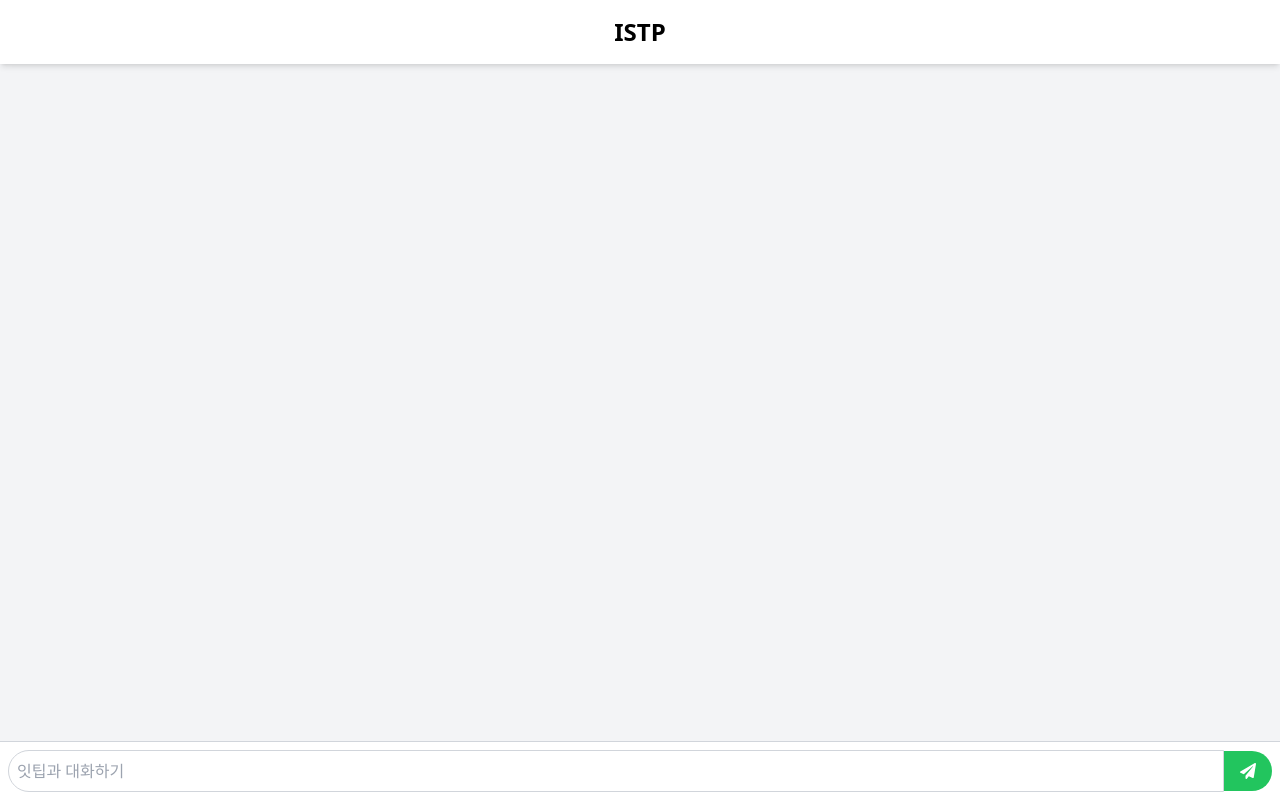
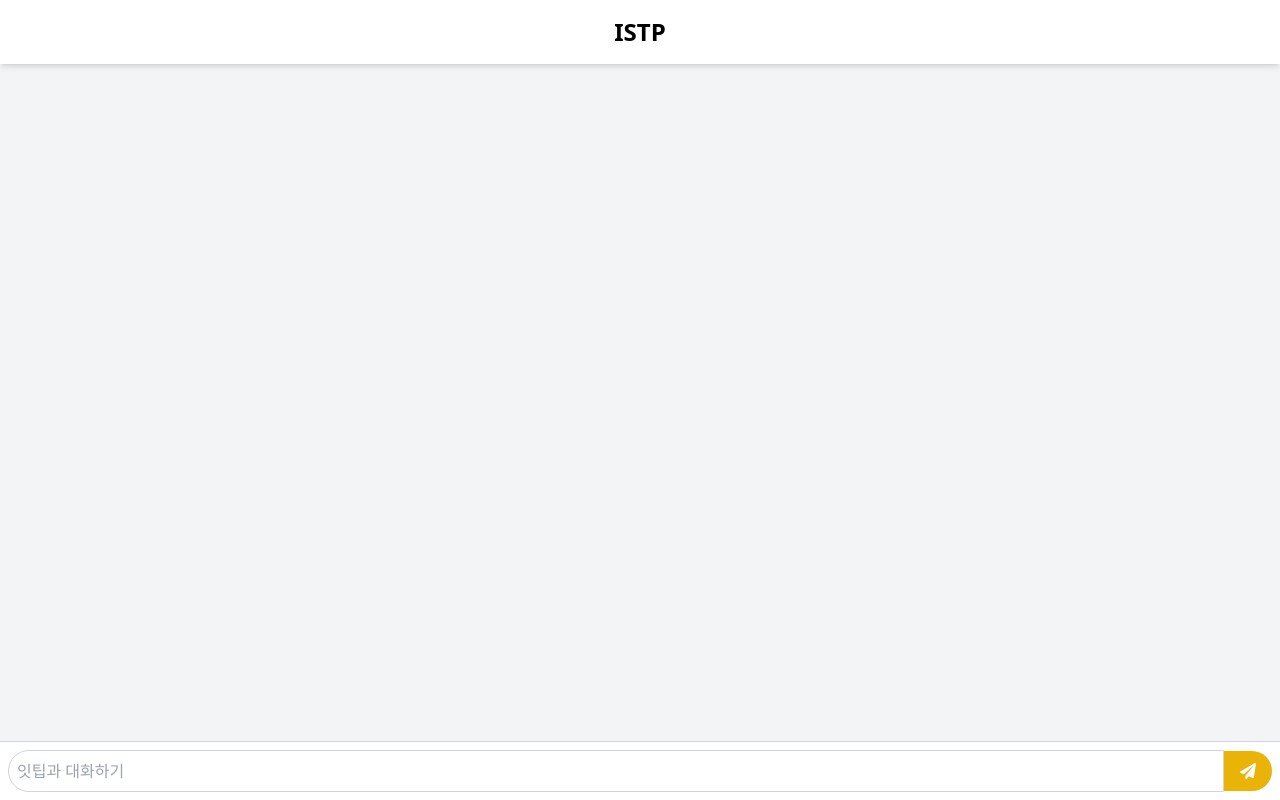
Before and after one commit to myjhye/sago3, a Next.js app: page /istp_sago in a window 1280 px wide. Built offline with nearby package versions, Linux system fonts and the light colour scheme.

Commit message:
fix color

```diff
--- a/pages/istp_sago.js
+++ b/pages/istp_sago.js
@@ -89,7 +89,7 @@ export default function MinyongSago() {
                                 {msg.type === 'send' && (
                                     <span className="self-end text-xs text-gray-500 mr-2">{msg.time}</span>
                                 )}
-                                <div className={`relative flex flex-col items-start max-w-[60%] rounded-lg p-2 ${msg.type === 'send' ? 'bg-green-200' : 'bg-white'}`}>
+                                <div className={`relative flex flex-col items-start max-w-[60%] rounded-lg p-2 ${msg.type === 'send' ? 'bg-yellow-200' : 'bg-white'}`}>
                                     {msg.type === 'receive' && (
                                         <p className="absolute top-[-23px] left-0 text-sm text-gray-600">
                                             ISTP
@@ -110,7 +110,7 @@ export default function MinyongSago() {
                     {loading && (
                         <div className="flex justify-end my-2 w-full">
                             <div className="relative max-w-[60%]">
-                                <div className="bg-gray-200 rounded-full px-4 py-2 inline-block">
+                                <div className="bg-gray-200 rounded-full px-4 py-2 inline-ock">
                                     <p className="m-0 text-gray-500" style={{ fontFamily: "'Noto Sans KR', sans-serif" }}>
                                         Sending...
                                     </p>
@@ -128,7 +128,7 @@ export default function MinyongSago() {
                         placeholder="잇팁과 대화하기"
                         className="flex-grow p-2 rounded-l-full border border-gray-300"
                     />
-                    <button className="btn bg-green-500 text-white rounded-r-full px-4 py-3 items-center" onClick={handleClick}>
+                    <button className="btn bg-yellow-500 text-white rounded-r-full px-4 py-3 items-center" onClick={handleClick}>
                         <FaPaperPlane />
                     </button>
                 </div>
```
